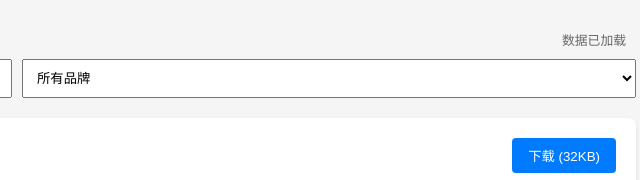
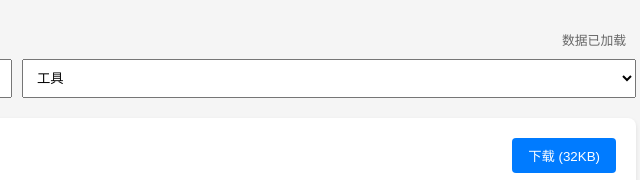
Before and after one commit to romrepositories/romrepositories.github.io, a plain HTML site: page index.html in a window 1280 px wide. Shown: the top 180 px of the page, 624-1264 px from the left. Drawn offline with Linux system fonts and the light colour scheme.

Commit message:
Update index.html

```diff
--- a/index.html
+++ b/index.html
@@ -115,6 +115,7 @@
     <div class="search-container">
         <input type="text" id="searchInput" placeholder="搜索ROM名称或型号...">
         <select id="brandFilter">
+            <option value="tool">工具</option>
             <option value="">所有品牌</option>
             <option value="Xiaomi">小米</option>
             <option value="Samsung">三星</option>
```
